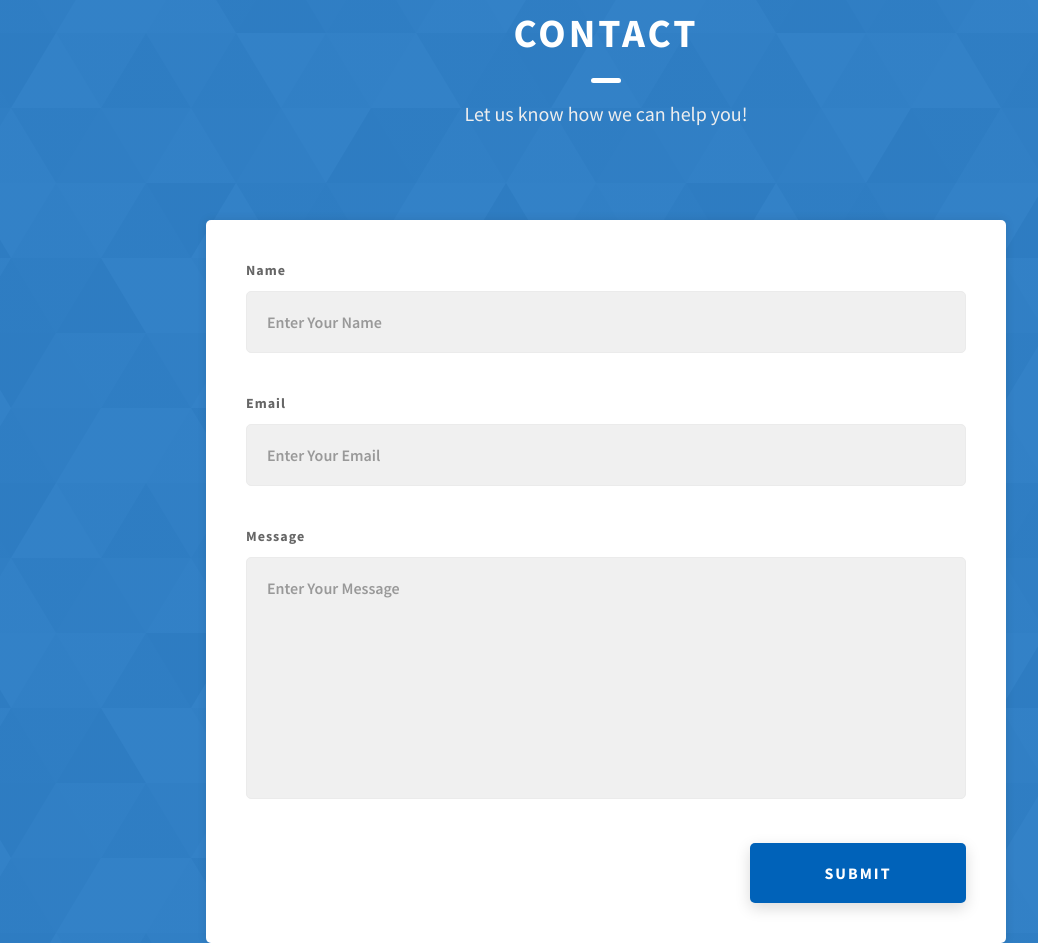
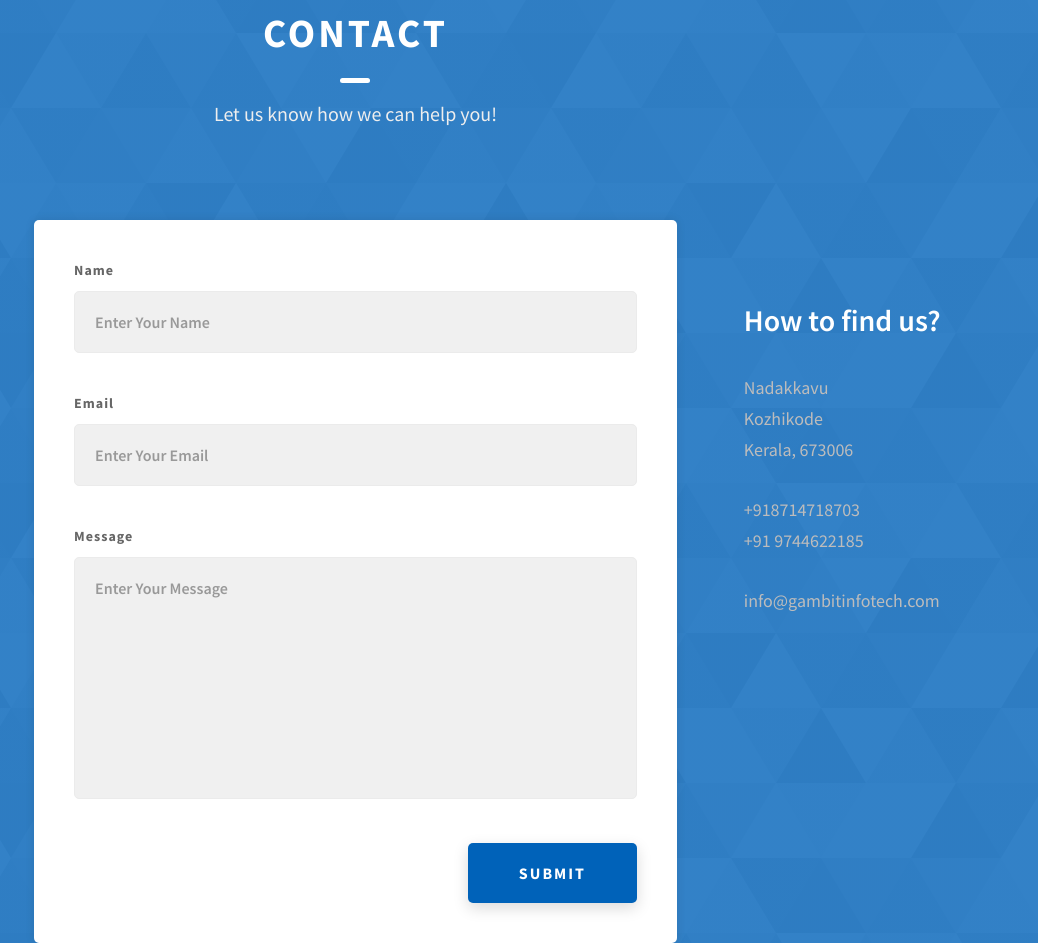
Before and after one commit to bibinvc/cmp, a website: page index.html in a window 1280 px wide. Shown: the part 3826-4769 px from the top of the page, without its empty margins (34-1072 px from the left). Drawn offline with Linux system fonts and the light colour scheme.

Commit message:
update ind

```diff
--- a/index.html
+++ b/index.html
@@ -7,6 +7,8 @@
   <meta http-equiv="X-UA-Compatible" content="ie=edge" />
   <title>gambit infotech</title>
   <meta name="description" content="gambit infotech" />
+  <meta name='viewport' content='width=device-width, initial-scale=1'>
+
 
   <link rel="stylesheet" href="css/style.css" />
 
@@ -273,7 +275,7 @@
   </section>
   <section id="contact" class="contact sec-pad dynamicBg">
     <div class="main-container">
-      <h2 class="heading heading-sec heading-sec__mb-med">
+      <!-- <h2 class="heading heading-sec heading-sec__mb-med">
         <span class="heading-sec__main heading-sec__main--lt">Contact</span>
         <span class="heading-sec__sub heading-sec__sub--lt">
           Let us know how we can help you!
@@ -300,6 +302,73 @@
             Submit
           </button>
         </form>
+      </div> -->
+      <div class="projects__content">
+        <div class="projects__row">
+          <div class="projects__row-img-cont">
+            <h2 class="heading heading-sec heading-sec__mb-med">
+              <span class="heading-sec__main heading-sec__main--lt">Contact</span>
+              <span class="heading-sec__sub heading-sec__sub--lt">
+                Let us know how we can help you!
+              </span>
+            </h2>
+            <div class="contact__form-container">
+              <form action="#" class="contact__form">
+                <div class="contact__form-field">
+                  <label class="contact__form-label" for="name">Name</label>
+                  <input required placeholder="Enter Your Name" type="text" class="contact__form-input" name="name"
+                    id="name" />
+                </div>
+                <div class="contact__form-field">
+                  <label class="contact__form-label" for="email">Email</label>
+                  <input required placeholder="Enter Your Email" type="text" class="contact__form-input" name="email"
+                    id="email" />
+                </div>
+                <div class="contact__form-field">
+                  <label class="contact__form-label" for="message">Message</label>
+                  <textarea required cols="30" rows="10" class="contact__form-input" placeholder="Enter Your Message"
+                    name="message" id="message"></textarea>
+                </div>
+                <button type="submit" class="btn btn--theme contact__btn">
+                  Submit
+                </button>
+              </form>
+            </div>
+          </div>
+          <div class="projects__row-content">
+            <div>
+            <h3 style="color: white; font-size: 30px; font-weight: 600;">How to find us?</h3>
+            <p class="projects__row-content-desc" style="color: rgb(189, 188, 188);">
+              <!-- <i style='font-size:24px' class='fas'>&#xf3c5;</i> -->
+
+            </p>
+          </div>
+          <div>
+            <p class="projects__row-content-desc" style="color: rgb(189, 188, 188);">
+              <!-- <i style='font-size:24px' class='fas'>&#xf3c5;</i> -->
+              Nadakkavu <br> Kozhikode <br>
+              Kerala, 673006
+            </p>
+          </div>
+          <div>
+            <p class="projects__row-content-desc" style="color: rgb(189, 188, 188);">
+              <!-- <i style='font-size:24px' class='fas'>&#xf3c5;</i> -->
+              +918714718703 <br> +91 9744622185
+            </p>
+          </div>
+          <div>
+            <p class="projects__row-content-desc" style="color: rgb(189, 188, 188);">
+              <!-- <i style='font-size:24px' class='fas'>&#xf3c5;</i> -->
+              info@gambitinfotech.com
+            </p>
+          </div>
+            <!-- <a href="./project-1.html" class="btn btn--med btn--theme dynamicBgClr" target="_blank">Case Study</a> -->
+          </div>
+        </div>
+
+
+
+
       </div>
     </div>
   </section>
@@ -351,6 +420,7 @@
   <script async src="https://pagead2.googlesyndication.com/pagead/js/adsbygoogle.js?client=ca-pub-1828971799235008"
      crossorigin="anonymous"></script>
      <script type="text/javascript" src="https://s.skimresources.com/js/230409X1712790.skimlinks.js"></script>
+     <script src='https://kit.fontawesome.com/a076d05399.js' crossorigin='anonymous'></script>
 </body>
 
 </html>
```
